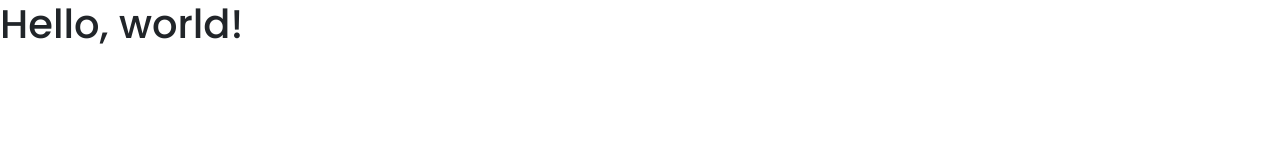
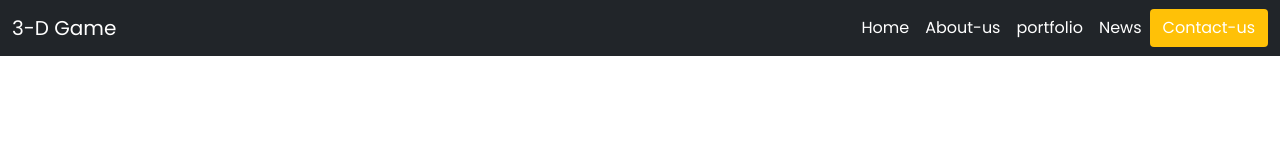
Before and after one commit to Ashiqweb123/3-D-gaming-page, a plain HTML site: page index.html in a window 1280 px wide. Drawn offline with nearby package versions, Linux system fonts and the light colour scheme.

Commit message:
menu-add

```diff
--- a/index.html
+++ b/index.html
@@ -25,8 +25,48 @@
     <title>3-D gaming page</title>
   </head>
   <body>
-    <h1>Hello, world!</h1>
+    <header>
+<!-- nav-bar section -->
+<section class="nav-bar bg-dark nav-color">
+  <nav class="navbar navbar-expand-lg  ">
+    <div class="container-fluid ">
+      <a class="navbar-brand nav-color" href="#">3-D Game</a>
+      <button class="navbar-toggler" type="button" data-bs-toggle="collapse" data-bs-target="#navbarSupportedContent" aria-controls="navbarSupportedContent" aria-expanded="false" aria-label="Toggle navigation">
+        <span class="navbar-toggler-icon"></span>
+      </button>
+      <div class="collapse navbar-collapse  " id="navbarSupportedContent">
+        <ul class="navbar-nav ms-auto mb-2 mb-lg-0 ">
+          <li class="nav-item ">
+            <a class="nav-link active mb-0" aria-current="page" href="#">Home</a>
+          </li>
+          <li class="nav-item">
+            <a class="nav-link" href="#">About-us</a>
+          </li>
+          <li class="nav-item">
+            <a class="nav-link" href="#">portfolio</a>
+          </li>
+          <li class="nav-item">
+            <a class="nav-link" href="#">News</a>
+          </li>
 
+        </ul>
+        <form class="d-flex">
+
+          <button class="btn bg-warning text-white " type="submit">Contact-us</button>
+        </form>
+      </div>
+    </div>
+  </nav>
+</section>
+<!-- nav-bar section -->
+    </header>
+
+    <main>
+
+    </main>
+     <footer>
+
+     </footer>
 
     <script src="https://cdn.jsdelivr.net/npm/bootstrap@5.0.2/dist/js/bootstrap.bundle.min.js" integrity="sha384-MrcW6ZMFYlzcLA8Nl+NtUVF0sA7MsXsP1UyJoMp4YLEuNSfAP+JcXn/tWtIaxVXM" crossorigin="anonymous"></script>
 
--- a/style.css
+++ b/style.css
@@ -2,3 +2,8 @@
 {
     font-family: 'Poppins', sans-serif
 }
+
+.nav-color a
+{
+    color:white;
+}
```
